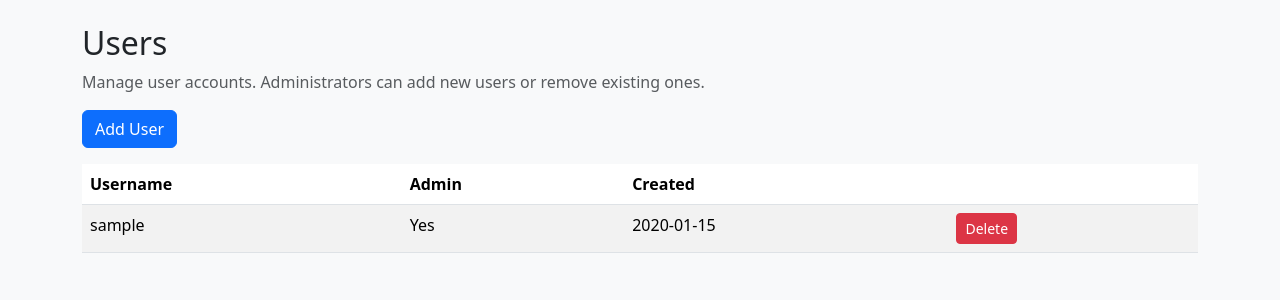
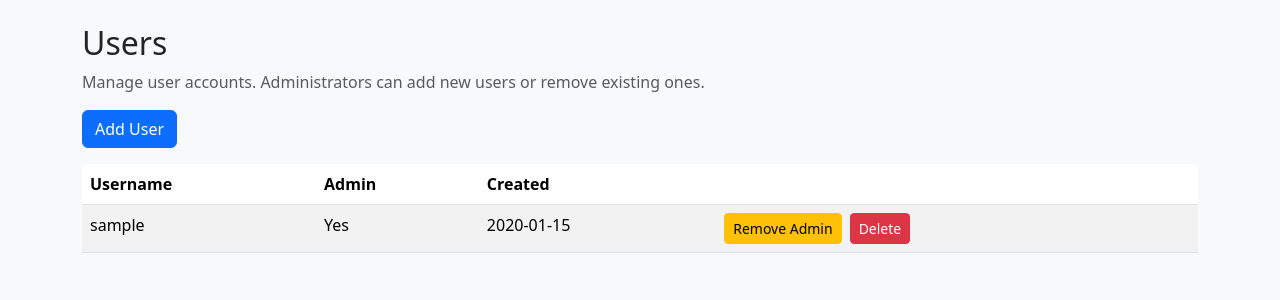
Before and after one commit to AaronnRoycee/Crypto_Site, a Flask app: page /users in a window 1280 px wide. Shown: the part 56-356 px from the top of the page. Run offline with Flask 3, Linux system fonts and the light colour scheme; the visitor is signed in with stand-in values (Sample User, id 1); tables that the repository leaves empty hold one stand-in row (values such as "Sample post").

Commit message:
Add admin claim, admin toggle, and improve user management workflow

```diff
--- a/app.py
+++ b/app.py
@@ -316,7 +316,9 @@ def register():
 @app.route('/')
 @login_required
 def dashboard():
-    return render_template('dashboard.html')
+    first = get_db().execute('SELECT username FROM users ORDER BY created_at LIMIT 1').fetchone()
+    can_claim = first and first['username'] == session['username'] and not is_admin_user()
+    return render_template('dashboard.html', can_claim_admin=can_claim)
 
 
 @app.route('/users')
@@ -346,6 +348,38 @@ def delete_user(username):
     if kd.exists():
         shutil.rmtree(kd)
     flash('User deleted')
+    return redirect(url_for('users'))
+
+
+@app.route('/users/toggle-admin/<username>', methods=['POST'])
+@login_required
+@admin_required
+def toggle_admin(username):
+    if username == session['username']:
+        flash('You cannot change your own admin status')
+        return redirect(url_for('users'))
+    db = get_db()
+    user = db.execute('SELECT is_admin FROM users WHERE username = ?', (username,)).fetchone()
+    if not user:
+        flash('User not found')
+        return redirect(url_for('users'))
+    new_status = 0 if user['is_admin'] else 1
+    db.execute('UPDATE users SET is_admin = ? WHERE username = ?', (new_status, username))
+    db.commit()
+    flash('Admin status updated')
+    return redirect(url_for('users'))
+
+
+@app.route('/claim-admin')
+@login_required
+def claim_admin():
+    first = get_db().execute('SELECT username FROM users ORDER BY created_at LIMIT 1').fetchone()
+    if not first or first['username'] != session['username']:
+        flash('Only the first registered user can claim admin')
+        return redirect(url_for('dashboard'))
+    get_db().execute('UPDATE users SET is_admin = 1 WHERE username = ?', (session['username'],))
+    get_db().commit()
+    flash('You are now an admin')
     return redirect(url_for('users'))
 
 
--- a/templates/users.html
+++ b/templates/users.html
@@ -19,9 +19,18 @@
             <td>{% if user.is_admin %}Yes{% else %}No{% endif %}</td>
             <td>{{ user.created_at }}</td>
             <td>
-                <form method="post" action="{{ url_for('delete_user', username=user.username) }}" onsubmit="return confirm('Delete this user?')">
-                    <button type="submit" class="btn btn-sm btn-danger">Delete</button>
-                </form>
+                <div class="d-flex gap-2">
+                    <form method="post" action="{{ url_for('toggle_admin', username=user.username) }}">
+                        {% if user.is_admin %}
+                        <button type="submit" class="btn btn-sm btn-warning">Remove Admin</button>
+                        {% else %}
+                        <button type="submit" class="btn btn-sm btn-success">Make Admin</button>
+                        {% endif %}
+                    </form>
+                    <form method="post" action="{{ url_for('delete_user', username=user.username) }}" onsubmit="return confirm('Delete this user?')">
+                        <button type="submit" class="btn btn-sm btn-danger">Delete</button>
+                    </form>
+                </div>
             </td>
         </tr>
         {% endfor %}
```
Also changed, not shown: templates/dashboard.html (+12 -1 lines).
